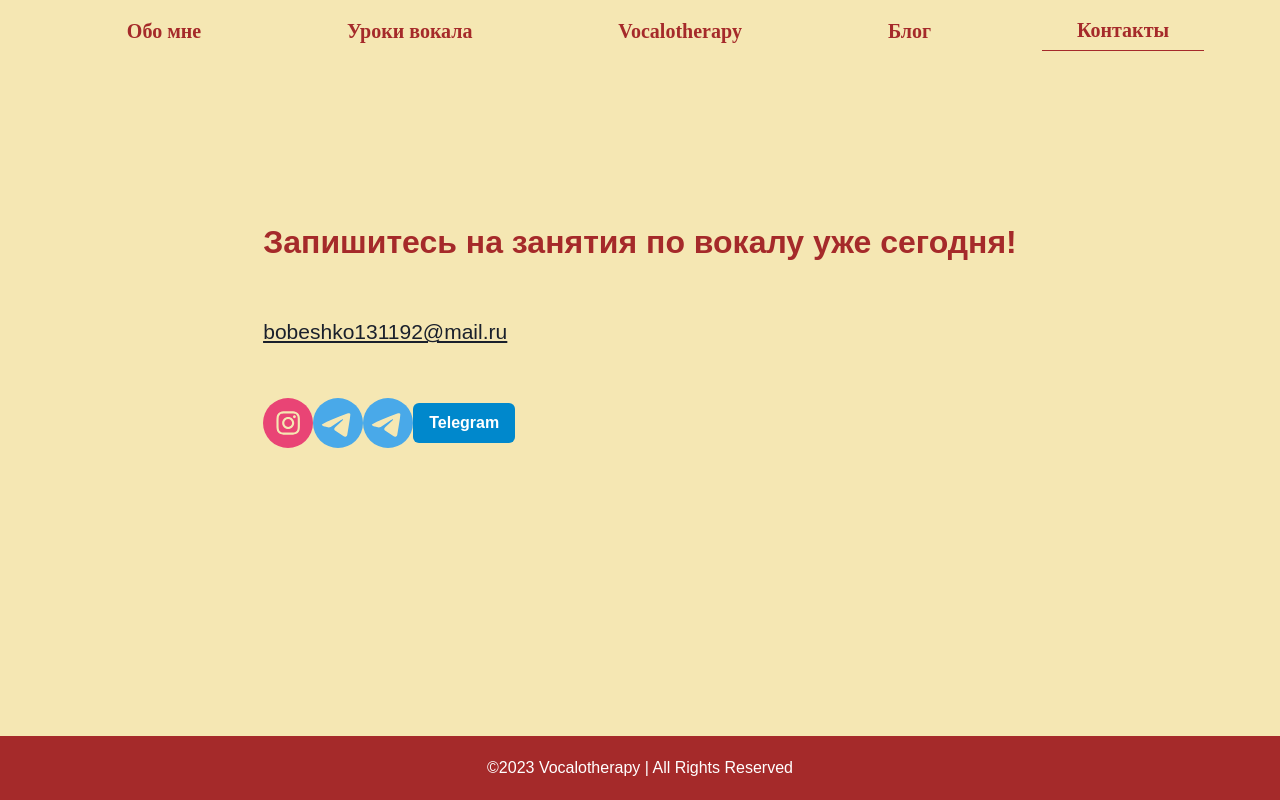
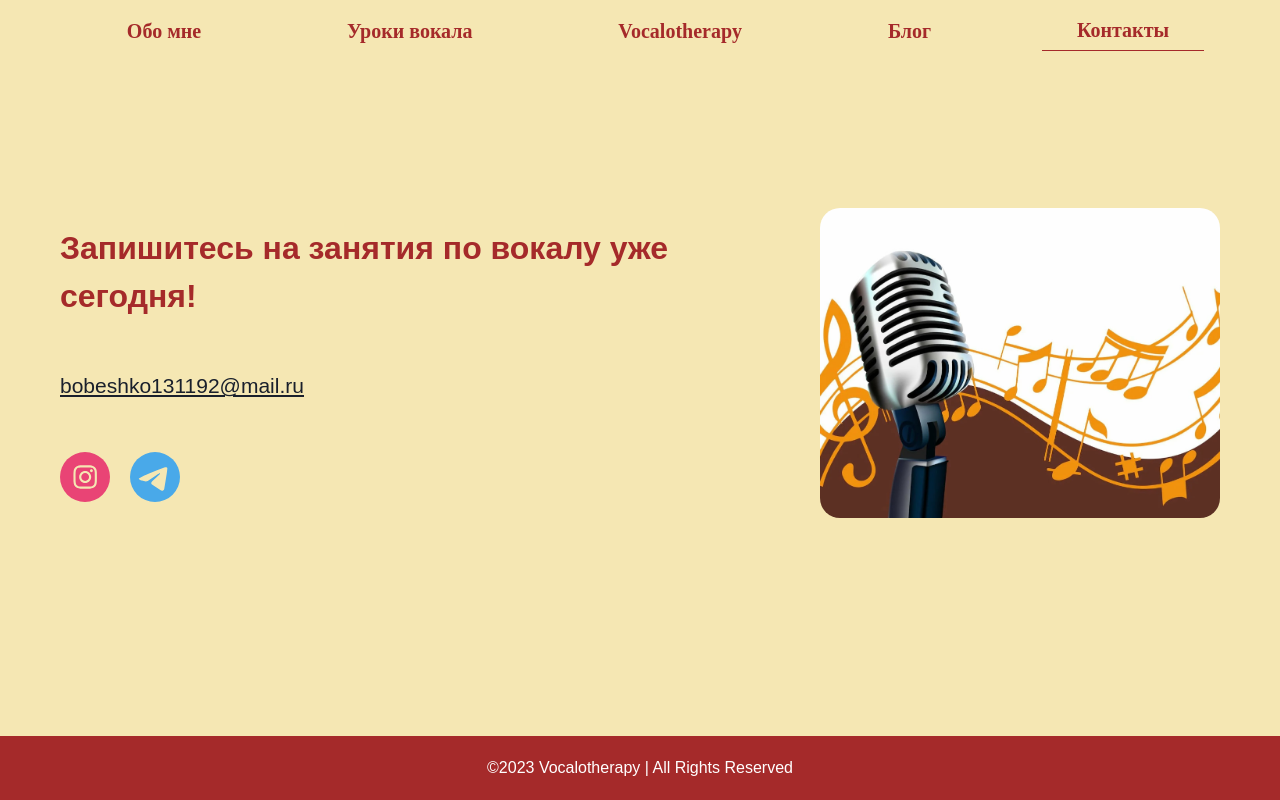
Before and after one commit to AlexIgn88/vocalotherapy, a Next.js app: page /contact in a window 1280 px wide. Built offline with nearby package versions, Linux system fonts and the light colour scheme.

Commit message:
contact.js 	modified:   pages/contact.js 	new file:   public/img/contact.jpg

```diff
--- a/pages/contact.js
+++ b/pages/contact.js
@@ -1,8 +1,8 @@
 import Head from 'next/head';
-import { Box, Flex, Button } from '@chakra-ui/react';
+import Image from 'next/image';
+import background from '../public/img/contact.jpg';
+import { Box, Flex } from '@chakra-ui/react';
 import { marginParameters, halfMarginParameters } from '../displayParameters/marginParameters';
-// import { flexDirection } from '../displayParameters/flexParameters';
-// import { h1HeadersFontSize } from '../displayParameters/fontParameters';
 import { SocialIcon } from 'react-social-icons';
 
 
@@ -14,23 +14,27 @@ export default function ContactPage() {
             </Head>
             <Flex
                 className='contact-page'
+                flexDirection={{ base: 'column-reverse', lg: 'row' }}
+                gap={{ base: '30px', lg: '50px' }}
                 h={'100%'}
                 m={marginParameters}
-                mt={halfMarginParameters}
+                mt={marginParameters}
                 mb={halfMarginParameters}
                 alignItems={'center'}
                 justifyContent={'center'}
+                position={'relative'}
+                bottom={'100px'}
             >
                 <Flex
                     flexDirection={'column'}
-                    gap={'50px'}
-                    position={'relative'}
-                    bottom={'100px'}
+                gap={'50px'}
+                alignItems={{ base: 'center', lg: 'normal' }}
                 >
                     <Box
                         color={'brown'}
                         fontWeight={'bold'}
                         fontSize={'4vmin'}
+                        textAlign={{ base: 'center', lg: 'left' }}
                     >
                         Запишитесь на занятия по вокалу уже сегодня!
                     </Box>
@@ -41,16 +45,26 @@ export default function ContactPage() {
                         <Box textDecoration={'underline'}>
                             <a href={'mailto:' + 'bobeshko131192@mail.ru'}>bobeshko131192@mail.ru</a>
                         </Box>
-                        <Box>
-                            {/* <Button>инстаграмм</Button> */}
-                            {/* <Button colorScheme='whatsapp'>Vocalotherapy</Button> */}
+                        <Flex gap={'20px'} justifyContent={{ base: 'center', lg: 'normal' }}>
                             <SocialIcon url="https://instagram.com/vocalotherapy?igshid=MmU2YjMzNjRlOQ==" />
-                            <SocialIcon url="https://t.me/loveliverose" />
-                            <SocialIcon url="https://web.telegram.org/a/" />
-                            <Button colorScheme='telegram'>Telegram</Button>
-                        </Box>
+                            <SocialIcon url="https://telegram.me/loveliverose" />
+                        </Flex>
                     </Flex>
                 </Flex>
+                <Image
+                    src={background}
+                    alt='Vocalotherapy'
+                    placeholder="blur"
+                    height={200}
+                    width={300}
+                    priority={true}
+                    style={{
+                        borderRadius: '20px',
+                        width: '400px',
+                        objectFit: 'cover',
+                        objectPosition: 'center',
+                    }}
+                />
             </Flex>
         </>
     )
```
Also changed, not shown: public/img/contact.jpg (added).
